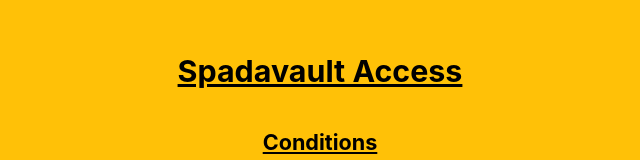
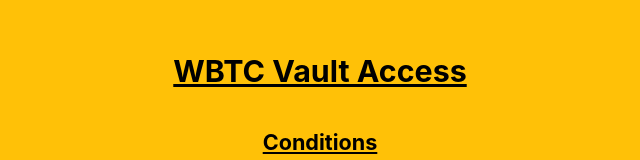
Before and after one commit to Badger-Finance/yearn_whitelist, a React (Create React App) app: page / in a window 1280 px wide. Shown: the part 116-276 px from the top of the page, without its empty margins (320-960 px from the left). Built offline with nearby package versions, Linux system fonts and the light colour scheme; no server answers.

Commit message:
fix titel

```diff
--- a/public/index.html
+++ b/public/index.html
@@ -14,7 +14,7 @@
 
     <link rel="manifest" href="%PUBLIC_URL%/manifest.json" />
 
-    <title>Spadavault Whitelist</title>
+    <title>Badger BTC Whitelist</title>
   </head>
   <body>
     <noscript>You need to enable JavaScript to run this app.</noscript>
--- a/src/App.js
+++ b/src/App.js
@@ -19,7 +19,7 @@
     <div className="App">
       <header className="App-header">
         <div className="boost">
-          <h3 className="underline-title">Spadavault Access</h3>
+          <h3 className="underline-title">WBTC Vault Access</h3>
           <h5 className="underline-title">Conditions</h5>
 
           <ul className="conditions">
@@ -43,7 +43,10 @@
           ></input>
           <div className="whitelist">
             {whitelist.includes(address.toLowerCase()) ? (
+              <div>
               <div className="whitelist-emoji">🔓</div>
+                <div>Vault Accessible at <a href="https://ape.tax">https://ape.tax</a></div>
+              </div>
             ) : (
               <div className="whitelist-emoji">🔒</div>
             )}
```
